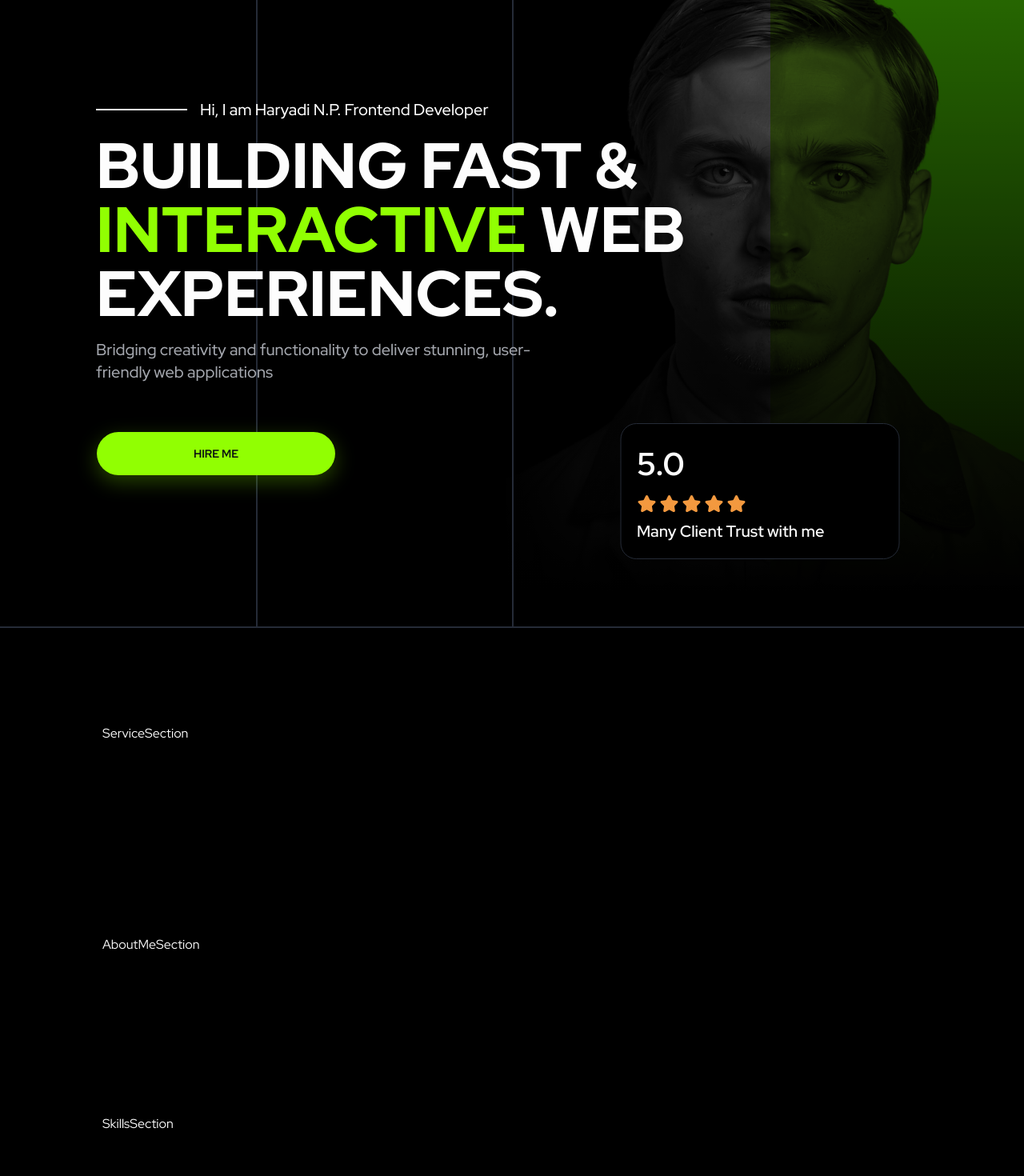
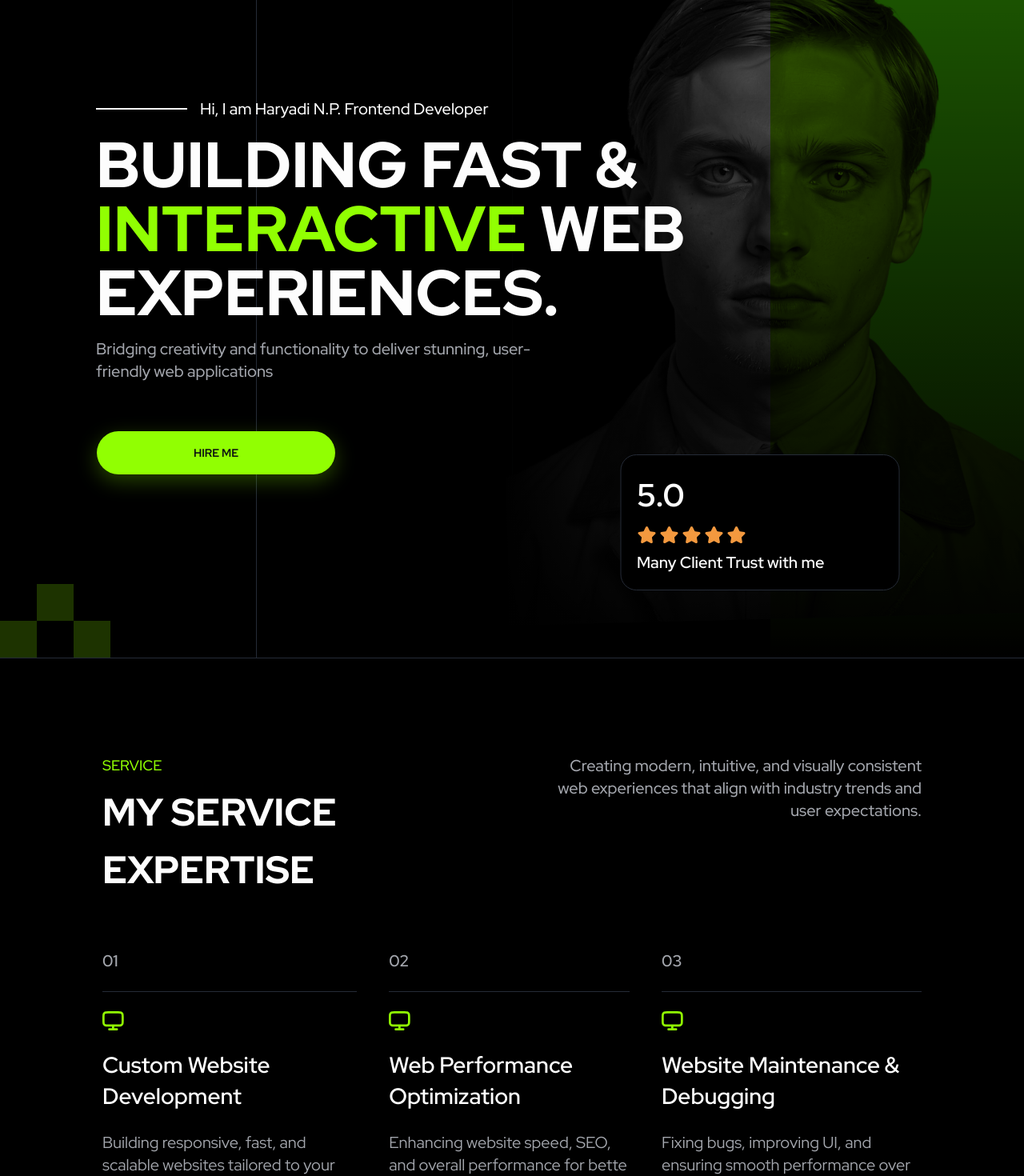
Before and after one commit to Hary300/My-Portfolio, a Next.js app: page / in a window 1280 px wide. Shown: the part 100-1570 px from the top of the page at 80% size. Built offline with nearby package versions, Linux system fonts and the light colour scheme.

Commit message:
feat: enhance overlays, add section titles and service data, and improve layout components

```diff
--- a/src/components/common/DarkOverlay.tsx
+++ b/src/components/common/DarkOverlay.tsx
@@ -2,7 +2,7 @@ const DarkOverlay = () => {
   return (
     <>
       <div className='absolute left-0 inset-y-0 w-1/4 bg-linear-to-r from-black to-transparent' />
-      <div className='absolute inset-0 bg-linear-to-t from-black to-transparent from-5%' />
+      <div className='absolute inset-0 bg-linear-to-t from-black to-transparent' />
     </>
   );
 };
--- a/src/components/common/GreenOverlay.tsx
+++ b/src/components/common/GreenOverlay.tsx
@@ -1,8 +1,8 @@
 const GreenOverlay = () => {
   return (
     <>
-      <div className='absolute inset-y-0 right-0 w-[48%] bg-primary-200 opacity-80 mix-blend-multiply' />
-      <div className='absolute inset-y-0 right-0 w-[48%] bg-primary-200/75 brightness-60 -z-1' />
+      <div className='absolute inset-y-0 right-0 w-[48%] bg-primary-200  mix-blend-multiply' />
+      <div className='absolute inset-y-0 right-0 w-[48%] bg-primary-200/40 brightness-90 -z-1' />
     </>
   );
 };
--- a/src/components/common/NavLinks.tsx
+++ b/src/components/common/NavLinks.tsx
@@ -1,4 +1,4 @@
-import { navLinks } from '@/data/NavLinks';
+import { navLinks } from '@/data/navLinks';
 import Link from 'next/link';
 
 const NavLinks = ({ onClick }: { onClick?: () => void }) => {
--- /dev/null
+++ b/src/components/common/SectionTitle.tsx
@@ -0,0 +1,19 @@
+import { cn } from '@/lib/utils';
+
+interface SectionTitleProps {
+  title: string;
+  subtitle: string;
+  className?: string;
+}
+const SectionTitle = ({ title, subtitle, className }: SectionTitleProps) => {
+  return (
+    <div className={cn('flex flex-col gap-2', className)}>
+      <p className='font-medium text-md text-primary-200 lg:text-lg'>{title}</p>
+      <p className='font-extrabold text-display-md lg:text-display-2xl'>
+        {subtitle}
+      </p>
+    </div>
+  );
+};
+
+export default SectionTitle;
--- /dev/null
+++ b/src/components/common/ThreeGreenBoxes.tsx
@@ -0,0 +1,17 @@
+import { cn } from '@/lib/utils';
+
+const ThreeGreenBoxes = ({ className }: { className?: string }) => {
+  return (
+    <div
+      className={cn('absolute w-[103.5px] lg:w-34.5 flex flex-col', className)}
+    >
+      <div className='size-[34.5px] lg:size-11.5 bg-primary-400 m-auto' />
+      <div className='flex justify-between w-full'>
+        <div className='size-[34.5px] lg:size-11.5  bg-primary-400' />
+        <div className='size-[34.5px] lg:size-11.5  bg-primary-400' />
+      </div>
+    </div>
+  );
+};
+
+export default ThreeGreenBoxes;
--- a/src/components/layouts/Navbar.tsx
+++ b/src/components/layouts/Navbar.tsx
@@ -18,7 +18,7 @@ const Navbar = () => {
   }, []);
   return (
     <nav
-      className={`sticky top-0 z-50 border-b-2 ${isScrolled ? 'backdrop-blur-lg' : ''}`}
+      className={`sticky top-0 z-50 border-b ${isScrolled ? 'backdrop-blur-lg' : ''}`}
     >
       <Container className='py-0 lg:py-0 h-20 flex items-center justify-between'>
         <Logo />
--- a/src/components/sections/HeroSection.tsx
+++ b/src/components/sections/HeroSection.tsx
@@ -3,37 +3,41 @@ import { Button } from '../ui/button';
 import heroImage from '@/assets/images/heroImage.png';
 import DarkOverlay from '../common/DarkOverlay';
 import GreenOverlay from '../common/GreenOverlay';
-import { div } from 'motion/react-client';
 import { Star } from 'lucide-react';
+import ThreeGreenBoxes from '../common/ThreeGreenBoxes';
 
 const HeroSection = () => {
   return (
     <section
       id='hero'
-      className='relative flex flex-col lg:items-end lg:pl-30 lg:-mt-20 w-full border-b-2'
+      className='relative flex flex-col lg:items-end lg:pl-30 lg:-mt-20 w-full border-b gap-3 lg:gap-0'
     >
-      <div className='lg:absolute lg:left-30 lg:top-55.25 flex flex-col gap-10 lg:gap-15 py-10 lg:px-0 lg:py-0 lg:max-w-201.75 z-1 px-4 lg:pr-0'>
+      <div className='relative lg:absolute lg:left-30 lg:top-55.25 -mt-20 pt-20'>
+        <div className='relative  flex flex-col gap-10 lg:gap-15 py-10 lg:px-0 lg:py-0 lg:max-w-201.75 z-1 px-4 lg:pr-0'>
           <div className='flex flex-col gap-4'>
             <div className='flex gap-4 items-center'>
-            <div className='border-t-2 border-neutral-25 w-5.25 lg:w-28.5' />
-            <p className='font-medium text-md lg:text-xl'>
+              <div className='border-t-2 border-neutral-25 w-5.25 lg:w-10 xl:w-28.5' />
+              <p className='font-medium text-md lg:text-lg xl:text-xl'>
                 Hi, I am Haryadi N.P. Frontend Developer
               </p>
             </div>
-          <p className='font-extrabold text-display-lg lg:text-[80px] lg:leading-8xl '>
+            <p className='font-extrabold text-display-lg lg:text-[55px] xl:text-[80px] lg:leading-7xl xl:leading-8xl'>
               BUILDING FAST &{' '}
               <span className='text-primary-200'>INTERACTIVE</span> WEB
               EXPERIENCES.
             </p>
-          <p className='font-medium text-neutral-400 text-lg lg:text-xl max-w-149.25'>
+            <p className='font-medium text-neutral-400 text-lg lg:text-xl lg:max-w-100 xl:max-w-149.25'>
               Bridging creativity and functionality to deliver stunning,
               user-friendly web applications
             </p>
           </div>
           <Button className='lg:max-w-75 lg:h-14'>HIRE ME</Button>
+          <div className='block lg:hidden absolute inset-y-0 inset-x-2 left-3/4 border-l -z-1' />
+        </div>
+        <div className='block lg:hidden absolute inset-y-0 inset-x-2 left-1/2 border-l -z-1' />
       </div>
 
-      <div className='relative flex justify-center  w-full overflow-hidden lg:max-w-165.25 '>
+      <div className='relative flex justify-center  w-full overflow-hidden lg:max-w-165.25 pb-10'>
         <div className='relative w-87 h-115.25 lg:w-full lg:h-220.25'>
           <Image
             src={heroImage}
@@ -60,11 +64,12 @@ const HeroSection = () => {
             Many Client Trust with me
           </p>
         </div>
+        <ThreeGreenBoxes className='left-0 top-60.5 lg:hidden' />
       </div>
-      <div className='absolute inset-y-0 inset-x-2 left-1/2 border-l-2' />
-      <div className='absolute inset-y-0 inset-x-2 left-1/4 border-l-2' />
-
+      <div className='hidden lg:block absolute inset-y-0 inset-x-2 left-1/2 border-l -z-1' />
+      <div className='hidden lg:block absolute inset-y-0 inset-x-2 left-1/4 border-l -z-1' />
       <div />
+      <ThreeGreenBoxes className='hidden lg:block left-0 bottom-0' />
     </section>
   );
 };
--- a/src/components/sections/ServiceSection.tsx
+++ b/src/components/sections/ServiceSection.tsx
@@ -1,9 +1,45 @@
+import { sectionTitles } from '@/data/sectionTitles';
+import SectionTitle from '../common/SectionTitle';
 import Container from '../layouts/Container';
+import { serviceData } from '@/data/serviceData';
+import Image from 'next/image';
+import monitorIcon from '@/assets/icons/Icon.svg';
 
 const ServiceSection = () => {
+  const header = sectionTitles.service;
   return (
     <section id='service'>
-      <Container desktopPaddingY='lg'>ServiceSection</Container>
+      <Container desktopPaddingY='lg' className='flex flex-col gap-6 lg:gap-16'>
+        <div className='flex flex-col gap-4 lg:flex-row lg:justify-between'>
+          <SectionTitle title={header.title} subtitle={header.subtitle} />
+          <p className='font-medium lg:text-right lg:text-xl text-neutral-400 lg:w-126'>
+            Creating modern, intuitive, and visually consistent web experiences
+            that align with industry trends and user expectations.
+          </p>
+        </div>
+        <div className='flex flex-col gap-6 lg:flex-row lg:gap-10'>
+          {serviceData.map((item, index) => (
+            <div key={item.id} className='flex flex-col gap-3 lg:gap-6'>
+              <p className='text-neutral-400 font-semibold text-md lg:text-xl'>
+                0{index + 1}
+              </p>
+              <div className='w-full border-t' />
+              <Image
+                src={monitorIcon}
+                alt='monitor Icon'
+                width={26.67}
+                height={24}
+              />
+              <p className='font-semibold text-xl lg:text-display-sm lg:text-white'>
+                {item.title}
+              </p>
+              <p className='text-neutral-400 text-md lg:text-xl'>
+                {item.description}
+              </p>
+            </div>
+          ))}
+        </div>
+      </Container>
     </section>
   );
 };
--- /dev/null
+++ b/src/data/sectionTitles.ts
@@ -0,0 +1,54 @@
+interface SectionValue {
+  title: string;
+  subtitle: string;
+}
+
+type SectionKey =
+  | 'service'
+  | 'aboutMe'
+  | 'skills'
+  | 'working'
+  | 'experience'
+  | 'project'
+  | 'testimonial'
+  | 'faq'
+  | 'contact';
+
+export const sectionTitles: Record<SectionKey, SectionValue> = {
+  service: {
+    title: 'SERVICE',
+    subtitle: 'MY SERVICE EXPERTISE',
+  },
+  aboutMe: {
+    title: 'ABOUT ME',
+    subtitle: 'HIGH-PERFORMANCE WEB EXPERIENCES',
+  },
+  skills: {
+    title: 'SKILLS',
+    subtitle: 'SKILLS THAT BRING IDEAS TO LIFE',
+  },
+  working: {
+    title: 'WORKING',
+    subtitle: 'WHY CHOOSE ME?',
+  },
+  experience: {
+    title: 'EXPERIENCE',
+    subtitle: 'PROFESSIONAL WORK',
+  },
+  project: {
+    title: 'PORTFOLIO',
+    subtitle: 'SELECTED WORK',
+  },
+  testimonial: {
+    title: 'TESTIMONIALS',
+    subtitle: 'PEOPLE SAYS ABOUT ME',
+  },
+  faq: {
+    title: 'FAQ',
+    subtitle: 'FREQUENTLY ASKED QUESTIONS',
+  },
+  contact: {
+    title: 'CONTACT',
+    subtitle: 'LET’S GET IN TOUCH',
+  },
+};
--- /dev/null
+++ b/src/data/serviceData.ts
@@ -0,0 +1,26 @@
+interface ServiceData {
+  id: number;
+  title: string;
+  description: string;
+}
+
+export const serviceData: ServiceData[] = [
+  {
+    id: 1,
+    title: 'Custom Website Development',
+    description:
+      'Building responsive, fast, and scalable websites tailored to your needs.',
+  },
+  {
+    id: 2,
+    title: 'Web Performance Optimization',
+    description:
+      'Enhancing website speed, SEO, and overall performance for bette',
+  },
+  {
+    id: 3,
+    title: 'Website Maintenance & Debugging',
+    description:
+      'Fixing bugs, improving UI, and ensuring smooth performance over time.',
+  },
+];
```
Also changed, not shown: src/assets/icons/Icon.svg (added). Lines whose indentation alone changed are shown as unchanged.
